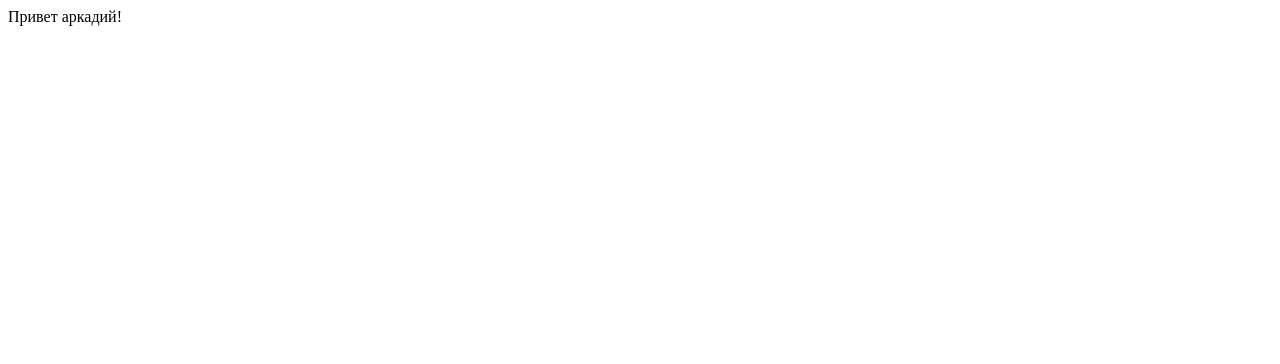
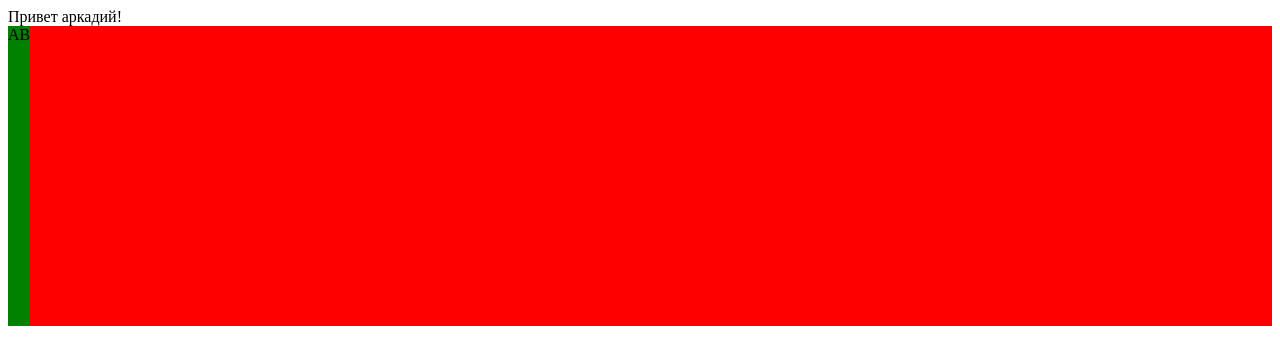
Before and after one commit to Lyumih/example-arkadiy, a plain HTML site: page index.html in a window 1280 px wide. Drawn offline with Linux system fonts and the light colour scheme.

Commit message:
feat(project): add css files

```diff
--- /dev/null
+++ b/index.css
@@ -0,0 +1,10 @@
+.container {
+  background-color: red;
+  display: flex;
+  min-height: 300px;
+}
+
+.left, .right {
+  max-width: 50%;
+  background: green;
+}
--- a/index.html
+++ b/index.html
@@ -5,8 +5,13 @@
   <meta http-equiv="X-UA-Compatible" content="IE=edge">
   <meta name="viewport" content="width=device-width, initial-scale=1.0">
   <title>Document</title>
+  <link rel="stylesheet" href="index.css">
 </head>
 <body>
   Привет аркадий!
+  <div class="container">
+    <div class="left">A</div>
+    <div class="right">B</div>
+  </div>
 </body>
 </html>
```
